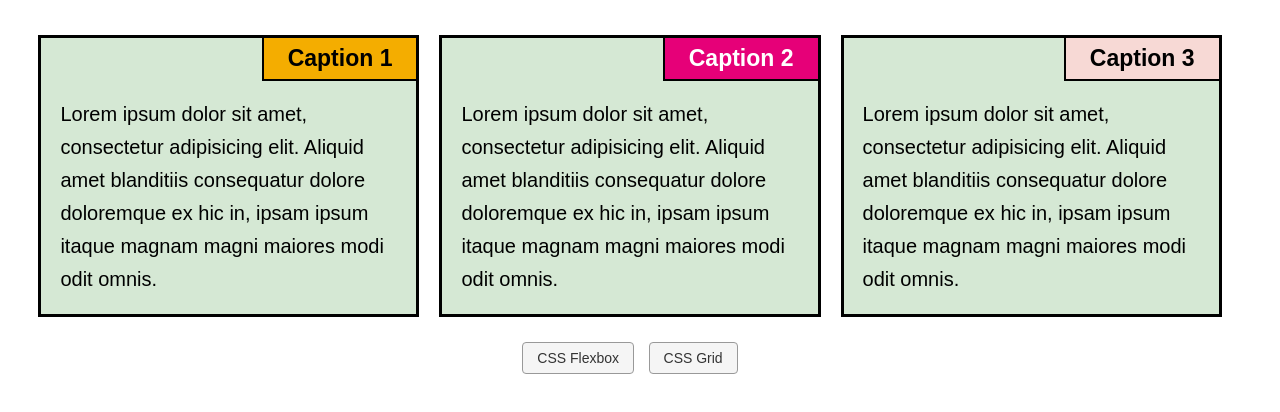
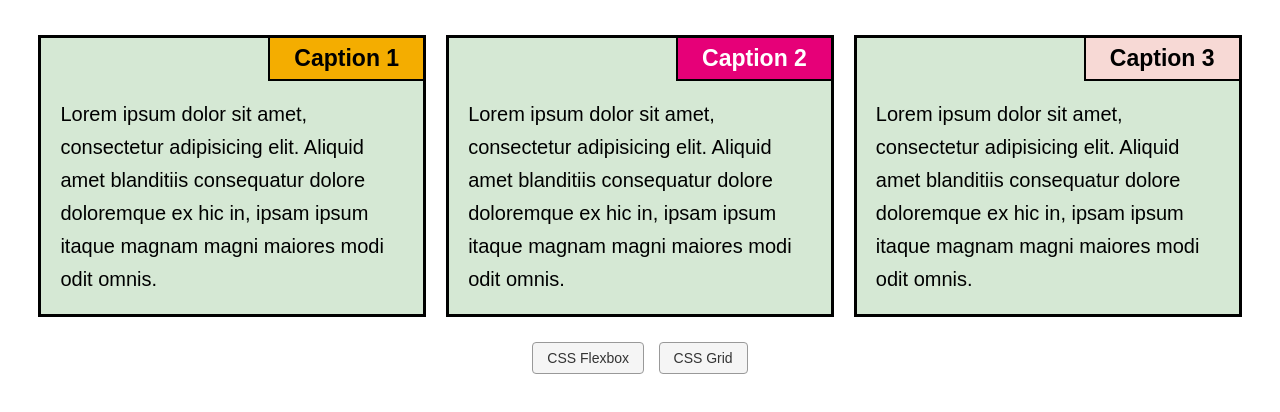
Before and after one commit to vasylbodnarenko24-afk/HTML, a plain HTML site: page Lab3/index.html in a window 1280 px wide. Shown: the part 60-472 px from the top of the page. Drawn offline with Linux system fonts and the light colour scheme.

Commit message:
Update float.css

```diff
--- a/Lab3/float.css
+++ b/Lab3/float.css
@@ -1,3 +1,4 @@
+
 * {
     box-sizing: border-box;
 }
@@ -15,21 +16,17 @@ h1 {
 }
 
 .cards {
-    width: 100%;
-    overflow: auto;
+    width: calc(100% + 20px);
+    display: flow-root;
     margin: 0 -10px;
 }
 
 .card {
     float: left;
     position: relative;
-
-    /* Desktop: 4 з 12 колонок */
     width: calc(33.333% - 20px);
-
     margin: 0 10px 20px;
     min-height: 254px;
-
     background: #d5e8d4;
     border: 3px solid black;
 }
@@ -38,14 +35,11 @@ h1 {
     position: absolute;
     top: 0;
     right: 0;
-
     margin: 0;
     padding: 7px 24px;
-
     border: 2px solid black;
     border-top: none;
     border-right: none;
-
     font-size: 23px;
 }
 
@@ -69,18 +63,17 @@ h1 {
 }
 
 @media (min-width: 769px) and (max-width: 992px) {
-
     .card {
         width: calc(50% - 20px);
     }
 
     .card:nth-child(3) {
         clear: both;
+        width: calc(100% - 20px);
     }
 }
 
 @media (max-width: 768px) {
-
     .card {
         float: none;
         width: calc(100% - 20px);
@@ -96,13 +89,10 @@ h1 {
     display: inline-block;
     margin: 5px;
     padding: 7px 14px;
-
     color: #333;
     background: #f5f5f5;
-
     border: 1px solid #999;
     border-radius: 4px;
-
     text-decoration: none;
     font-size: 14px;
 }
```
